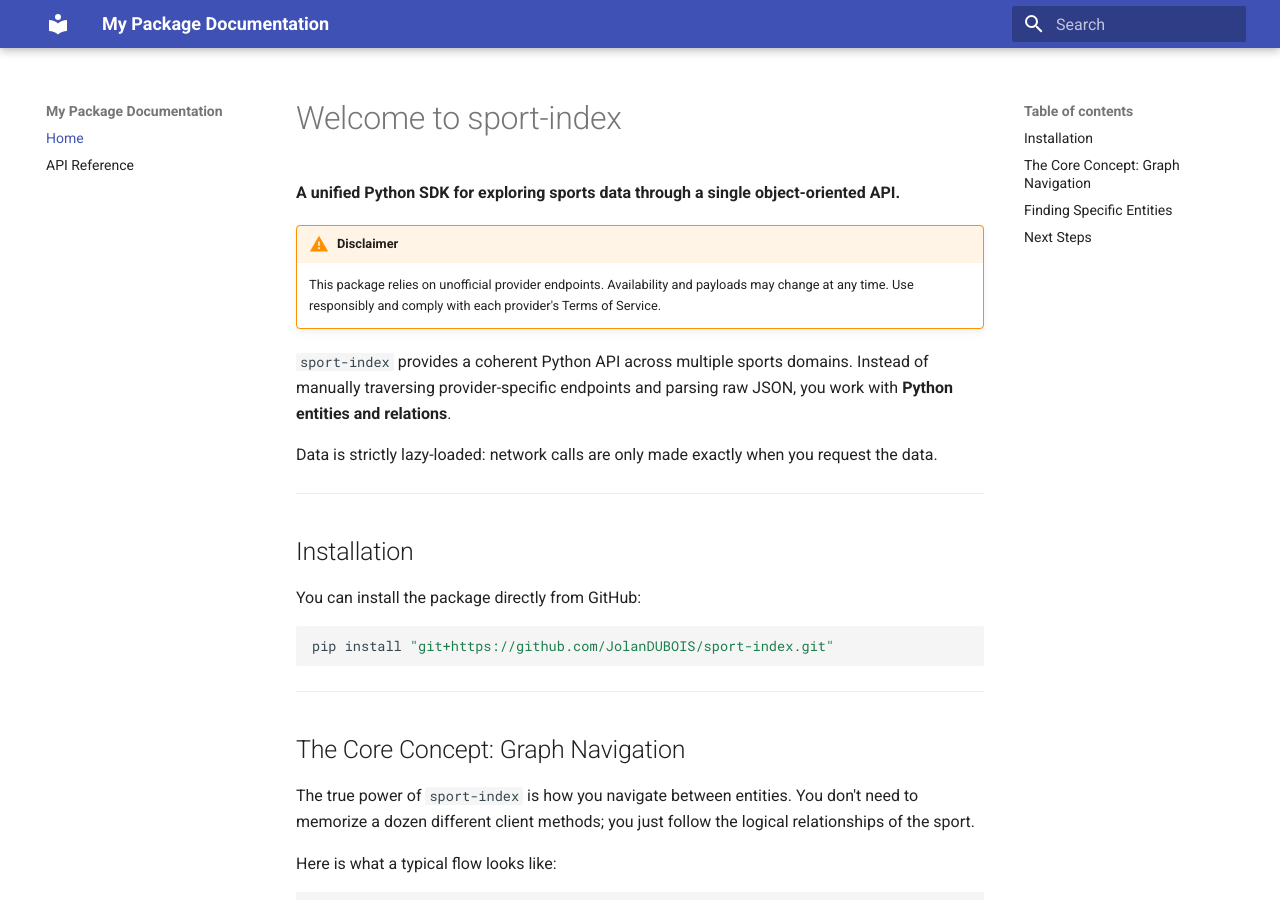
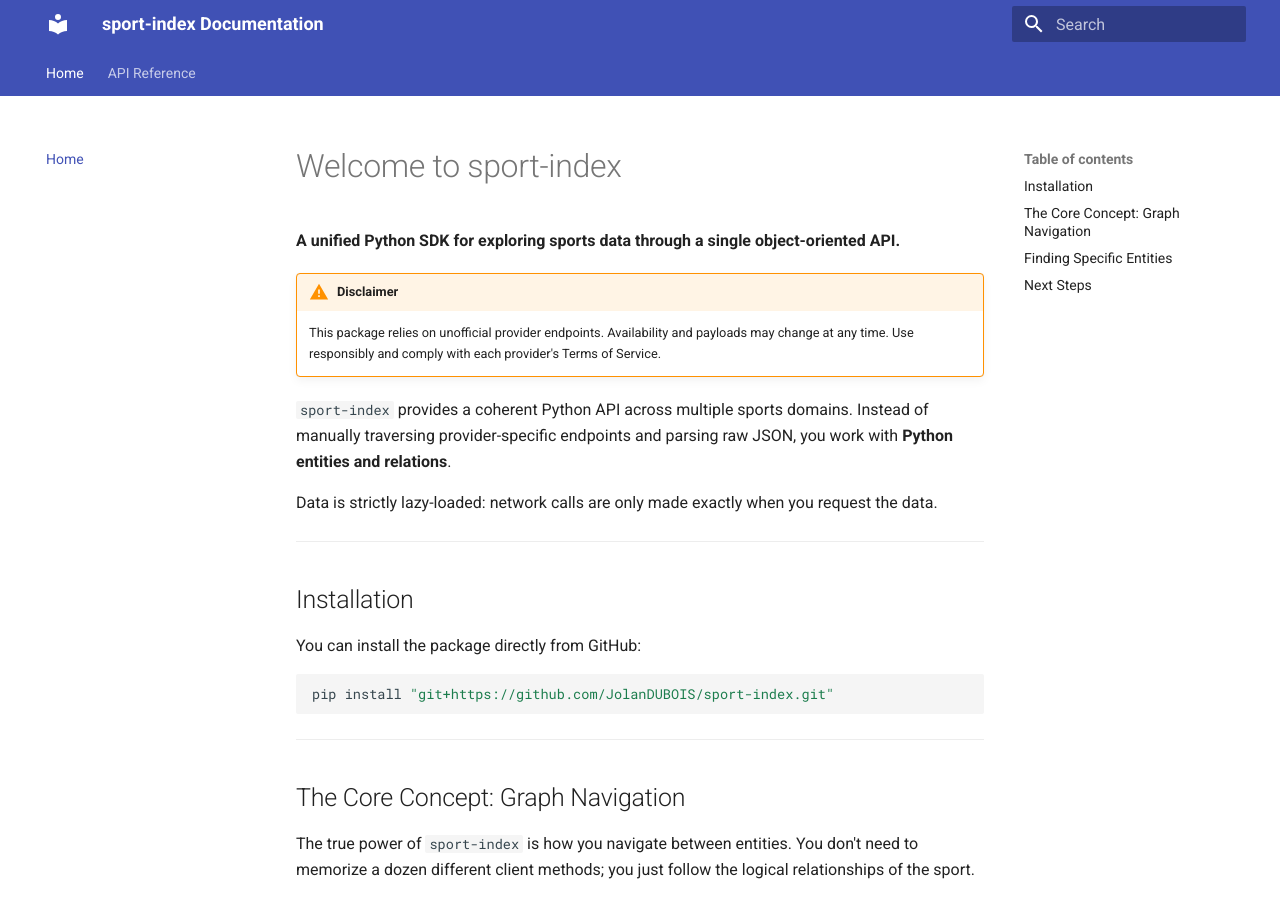
Before and after one commit to JolanDUBOIS/sport-index, an MkDocs documentation site: the page built from docs/index.md, in a window 1280 px wide and 900 px high. Built offline with MkDocs 1.6.1 and Material for MkDocs 9.7.7, drawn with Linux system fonts in a browser that asks for light colours; the version menu is left out.

Commit message:
feat: minor readme update and doc versioning improvment

```diff
--- a/mkdocs.yml
+++ b/mkdocs.yml
@@ -1,7 +1,11 @@
-site_name: My Package Documentation
+site_name: sport-index Documentation
 
 theme:
   name: material
+  features:
+    - navigation.tabs
+    - navigation.sections
+    - navigation.version
 
 plugins:
   - search
```
Also changed, not shown: README.md (+2 -0 lines).
